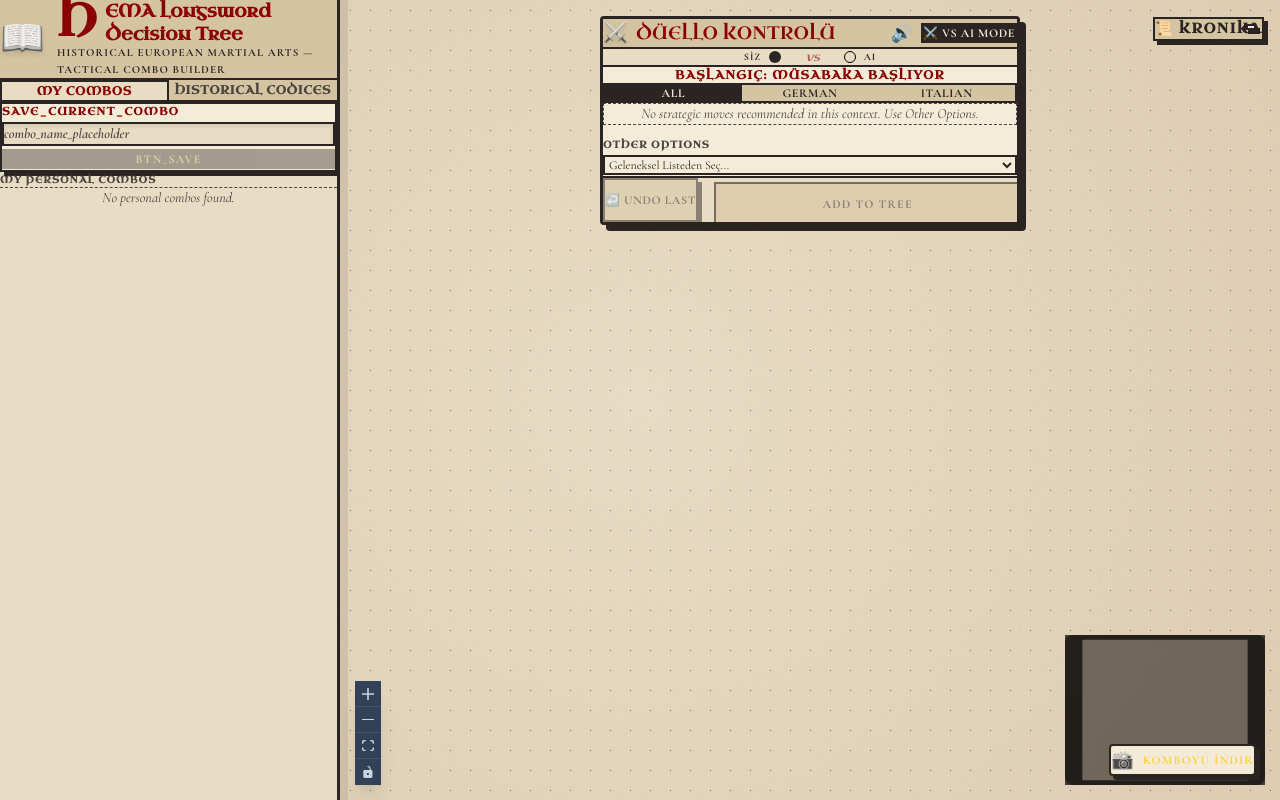
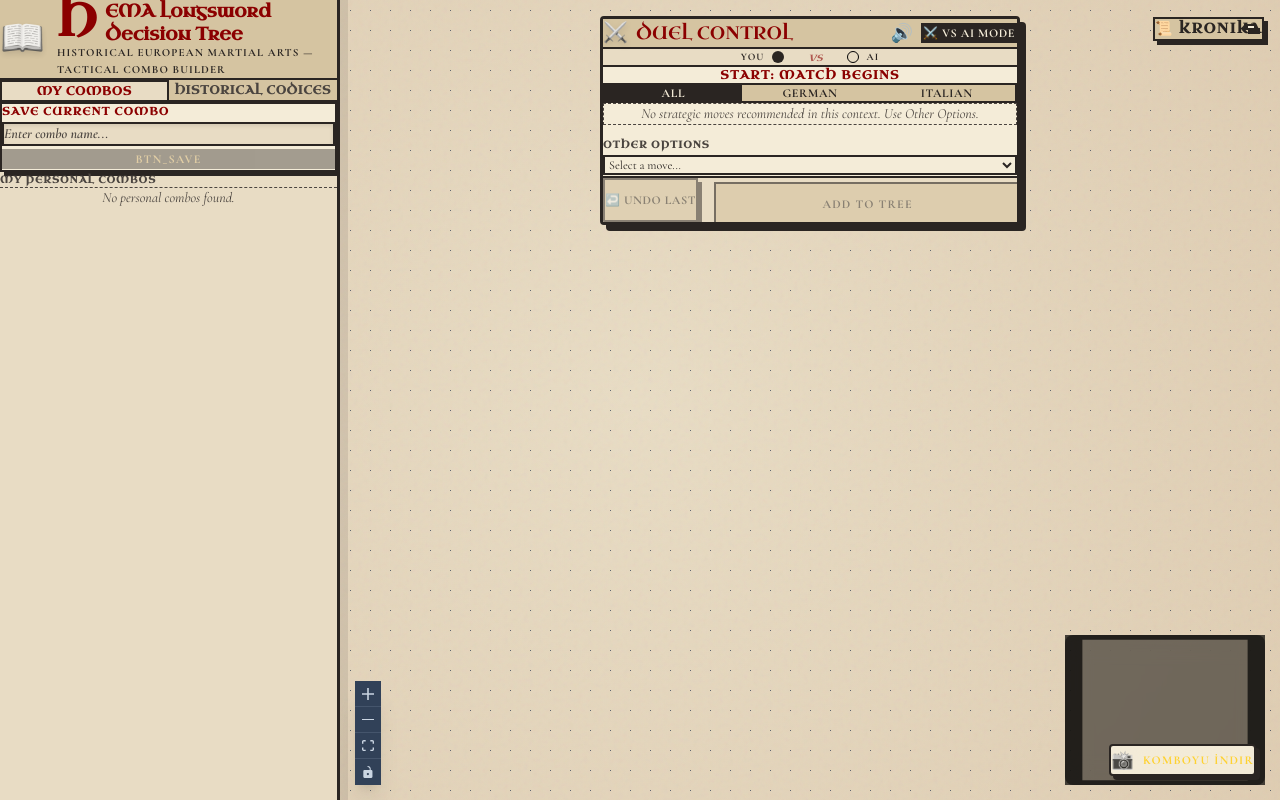
Before and after one commit to ozelgoze/hema-react, a React (Vite) app: page / in a window 1280 px wide. Built offline with nearby package versions, Linux system fonts and the light colour scheme.

Commit message:
fix: translate hardcoded turkish ui texts to multi-language

```diff
--- a/src/components/ComboWizard.jsx
+++ b/src/components/ComboWizard.jsx
@@ -264,7 +264,7 @@ export default function ComboWizard({ currentStep, nodes, onAddNode, onUndo, onC
           <div className="flex items-center gap-2">
              <h2 className="text-lg font-display text-[var(--color-ink-red)] flex items-center gap-2">
                <span className="text-xl filter grayscale drop-shadow-md">⚔️</span>
-               DÜELLO KONTROLÜ
+               {t('duel_control')}
              </h2>
              <span className="md:hidden text-[var(--color-ink-faded)] text-xs ml-1 flex">
                 {isExpanded ? '▼' : '▲'}
@@ -295,7 +295,7 @@ export default function ComboWizard({ currentStep, nodes, onAddNode, onUndo, onC
         {!isComplete && (
             <div className="px-5 py-2 flex justify-center items-center gap-6 bg-[var(--color-parchment)] border-b-[2px] border-[var(--color-ink-black)]">
                <div className="flex items-center gap-2">
-                 <span className="text-[10px] uppercase font-bold text-[var(--color-ink-black)] tracking-widest leading-none">SİZ</span>
+                 <span className="text-[10px] uppercase font-bold text-[var(--color-ink-black)] tracking-widest leading-none">{t('you')}</span>
                  <div className="w-3 h-3 bg-[var(--color-ink-black)] rounded-full"></div>
                </div>
                <div className="text-xs font-display text-[var(--color-ink-red)] italic opacity-60">vs</div>
@@ -315,7 +315,7 @@ export default function ComboWizard({ currentStep, nodes, onAddNode, onUndo, onC
                'bg-[var(--color-parchment-dark)] text-[var(--color-ink-black)] border-[var(--color-ink-black)]'
            }`}>
               <div className="text-[9px] uppercase font-bold tracking-widest opacity-80 mb-1 flex items-center gap-1">
-                 {liveFeedback.type === 'bad' || liveFeedback.type === 'warning' ? '⚠️ Uyarısı' : '📜 Gözlem'} — {liveFeedback.master}
+                 {liveFeedback.type === 'bad' || liveFeedback.type === 'warning' ? '⚠️ ' + t('warning') : '📜 ' + t('observation')} — {liveFeedback.master}
               </div>
               <p className="text-xs font-body font-medium italic leading-snug">
                  {liveFeedback.text}
@@ -345,7 +345,7 @@ export default function ComboWizard({ currentStep, nodes, onAddNode, onUndo, onC
               {isOpponentWin && lastNode?.descKey && (
                 <div className="bg-[var(--color-parchment-dark)] border-2 border-[var(--color-ink-black)] p-4 text-left shadow-[4px_4px_0_0_var(--color-ink-black)] mb-6 relative">
                   <div className="text-[11px] text-[var(--color-ink-red)] uppercase font-bold tracking-widest mb-2 flex items-center gap-2">
-                    Ustadan Notlar 📜
+                    {t('master_notes')} 📜
                   </div>
                   <p className="text-sm font-body text-[var(--color-ink-black)] leading-relaxed italic">
                     "{t(lastNode.descKey)}"
@@ -366,7 +366,7 @@ export default function ComboWizard({ currentStep, nodes, onAddNode, onUndo, onC
                   {t('wizard_undo')}
                 </button>
                 <button onClick={onClear} className="px-5 py-2 panel-ink-red rounded-none text-xs font-bold uppercase tracking-wider">
-                  YENİDEN BAŞLA
+                  {t('wizard_clear')}
                 </button>
               </div>
             </div>
@@ -382,7 +382,7 @@ export default function ComboWizard({ currentStep, nodes, onAddNode, onUndo, onC
               {/* Turn Information */}
               <div className="text-center mb-6">
                 <p className="text-xs text-[var(--color-ink-red)] uppercase tracking-widest font-bold font-display mt-1">
-                   {currentPhase === 'starter' ? "BAŞLANGIÇ: MÜSABAKA BAŞLIYOR" : "HAMLE SİZDE"}
+                   {currentPhase === 'starter' ? t('combat_start') : t('your_turn')}
                 </p>
               </div>
 
@@ -460,7 +460,7 @@ export default function ComboWizard({ currentStep, nodes, onAddNode, onUndo, onC
                   </>
                 ) : (
                   <div className="p-4 border border-dashed border-[var(--color-ink-faded)] text-center text-sm italic text-[var(--color-ink-faded)]">
-                    No strategic moves recommended in this context. Use Other Options.
+                    {t('no_recommended_moves')}
                   </div>
                 )}
 
@@ -475,7 +475,7 @@ export default function ComboWizard({ currentStep, nodes, onAddNode, onUndo, onC
                        onChange={(e) => setSelectedMove(e.target.value)}
                        className="w-full bg-[var(--color-parchment-light)] px-3 py-2 border-[2px] border-[var(--color-ink-black)] rounded-none text-xs font-body text-[var(--color-ink-black)] focus:outline-none focus:border-[var(--color-ink-red)] transition-all"
                      >
-                       <option value="" disabled className="italic">Geleneksel Listeden Seç...</option>
+                       <option value="" disabled className="italic">{t('wizard_select')}</option>
                        {otherMoves.map((move) => (
                          <option key={move.id} value={move.id}>
                            {t(move.nameKey)} — {move.master} [{move.tags?.join(', ')}]
--- a/src/components/Sidebar.jsx
+++ b/src/components/Sidebar.jsx
@@ -148,11 +148,11 @@ export default function Sidebar({ currentNodes, currentEdges, onLoadCombo }) {
               {/* Save Section */}
               <div className="mb-6 bg-[var(--color-parchment-light)] border-[2px] border-[var(--color-ink-black)] p-4 shadow-[4px_4px_0_0_var(--color-ink-black)]">
                 <h3 className="text-[11px] text-[var(--color-ink-red)] uppercase font-bold tracking-widest mb-3 font-display">
-                  {t('save_current_combo')}
+                  {t('save_combo')}
                 </h3>
                 <input
                   type="text"
-                  placeholder={t('combo_name_placeholder')}
+                  placeholder={t('save_combo_placeholder')}
                   value={comboName}
                   onChange={(e) => setComboName(e.target.value)}
                   className="w-full bg-[var(--color-parchment)] border-[2px] border-[var(--color-ink-black)] px-3 py-2 text-sm text-[var(--color-ink-black)] font-body font-bold mb-3 focus:outline-none focus:border-[var(--color-ink-red)] shadow-[inset_0_2px_4px_rgba(0,0,0,0.1)] placeholder:text-[var(--color-ink-faded)] placeholder:italic"
--- a/src/i18n/de.js
+++ b/src/i18n/de.js
@@ -37,6 +37,14 @@ export default {
   wizard_recommended: '⭐ Empfohlen',
   wizard_other: 'Andere Optionen',
   wizard_tradition: 'Tradition',
+  duel_control: 'DUELL-KONTROLLE',
+  you: 'SIE',
+  warning: 'Warnung',
+  observation: 'Beobachtung',
+  master_notes: 'Notizen des Meisters',
+  combat_start: 'START: KAMPF BEGINNT',
+  your_turn: 'SIE SIND DRAN',
+  no_recommended_moves: 'Keine strategischen Züge empfohlen. Verwenden Sie Andere Optionen.',
 
   // ── AI Duel Mode & Outcomes ──
   toggle_ai: '⚔️ VS KI-Modus',
--- a/src/i18n/en.js
+++ b/src/i18n/en.js
@@ -36,6 +36,14 @@ export default {
   wizard_recommended: '⭐ Recommended',
   wizard_other: 'Other Options',
   wizard_tradition: 'Tradition',
+  duel_control: 'DUEL CONTROL',
+  you: 'YOU',
+  warning: 'Warning',
+  observation: 'Observation',
+  master_notes: 'Master\'s Notes',
+  combat_start: 'START: MATCH BEGINS',
+  your_turn: 'YOUR TURN',
+  no_recommended_moves: 'No strategic moves recommended in this context. Use Other Options.',
 
   // ── AI Duel Mode & Outcomes ──
   toggle_ai: '⚔️ Vs AI Mode',
--- a/src/i18n/it.js
+++ b/src/i18n/it.js
@@ -37,6 +37,14 @@ export default {
   wizard_recommended: '⭐ Consigliato',
   wizard_other: 'Altre Opzioni',
   wizard_tradition: "Tradizione",
+  duel_control: 'CONTROLLO DUELLO',
+  you: 'TU',
+  warning: 'Avvertimento',
+  observation: 'Osservazione',
+  master_notes: 'Note del Maestro',
+  combat_start: 'INIZIO: L\'INCONTRO INIZIA',
+  your_turn: 'TUO TURNO',
+  no_recommended_moves: 'Nessuna mossa strategica raccomandata. Usa Altre Opzioni.',
 
   // ── AI Duel Mode & Outcomes ──
   toggle_ai: '⚔️ Modalità VS IA',
--- a/src/i18n/tr.js
+++ b/src/i18n/tr.js
@@ -35,6 +35,14 @@ export default {
   wizard_recommended: '⭐ Önerilenler',
   wizard_other: 'Diğer Seçenekler',
   wizard_tradition: 'Gelenek',
+  duel_control: 'DÜELLO KONTROLÜ',
+  you: 'SİZ',
+  warning: 'Uyarısı',
+  observation: 'Gözlem',
+  master_notes: 'Ustadan Notlar',
+  combat_start: 'BAŞLANGIÇ: MÜSABAKA BAŞLIYOR',
+  your_turn: 'HAMLE SİZDE',
+  no_recommended_moves: 'Bağlam dahilinde önerilen stratejik hamle yok. Diğer Seçenekleri kullanın.',
 
   // ── AI Duel Mode & Outcomes ──
   toggle_ai: '⚔️ Düello Modu',
```
